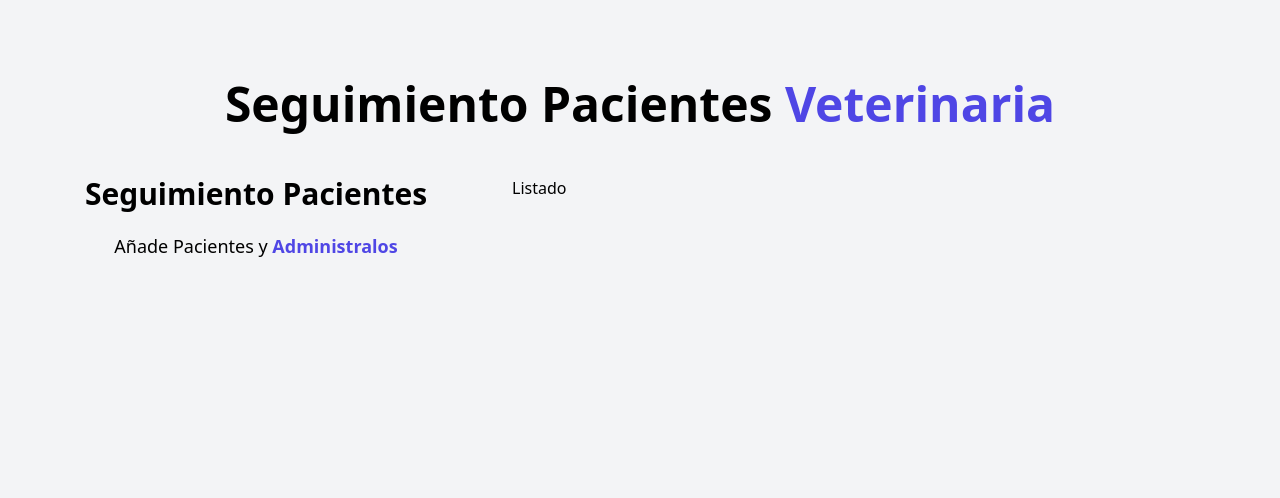
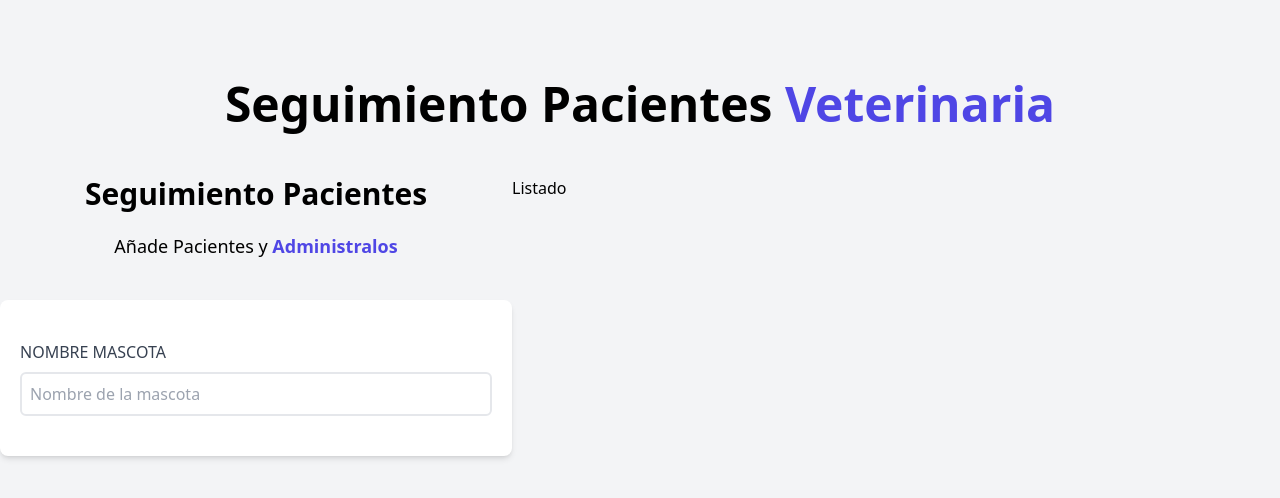
Before and after one commit to Gabulon/Citas-react, a React (Vite) app: page / in a window 1280 px wide. Shown: the top 498 px of the page. Built offline with nearby package versions, Linux system fonts and the light colour scheme.

Commit message:
Creando un input en el formulario

```diff
--- a/src/components/Formulario.jsx
+++ b/src/components/Formulario.jsx
@@ -3,10 +3,23 @@
     return(
         <div className="md:w-1/2 lg:w-2/5">
             <h2 className="font-black text-3xl text-center">Seguimiento Pacientes</h2>
-            <p className="text-lg mt-5 text-center">
+            <p className="text-lg mt-5 text-center mb-10">
                 Añade Pacientes y {' '}
                 <span className="text-indigo-600 font-bold ">Administralos</span>
             </p>
+            <form className="bg-white shadow-md rounded-lg py-10 px-5">
+                <diV>
+                    <label htmlFor="mascota" className="block text-gray-700 uppercase font bold">
+                        Nombre Mascota</label>
+
+                    <input type="text"
+                    id="mascota"
+                    placeholder="Nombre de la mascota"
+                    className="border-2 w-full p-2 mt-2 placeholder-gray-400 rounded-md"
+
+                    />
+                </diV>
+            </form>
         </div>
 
     )
```
